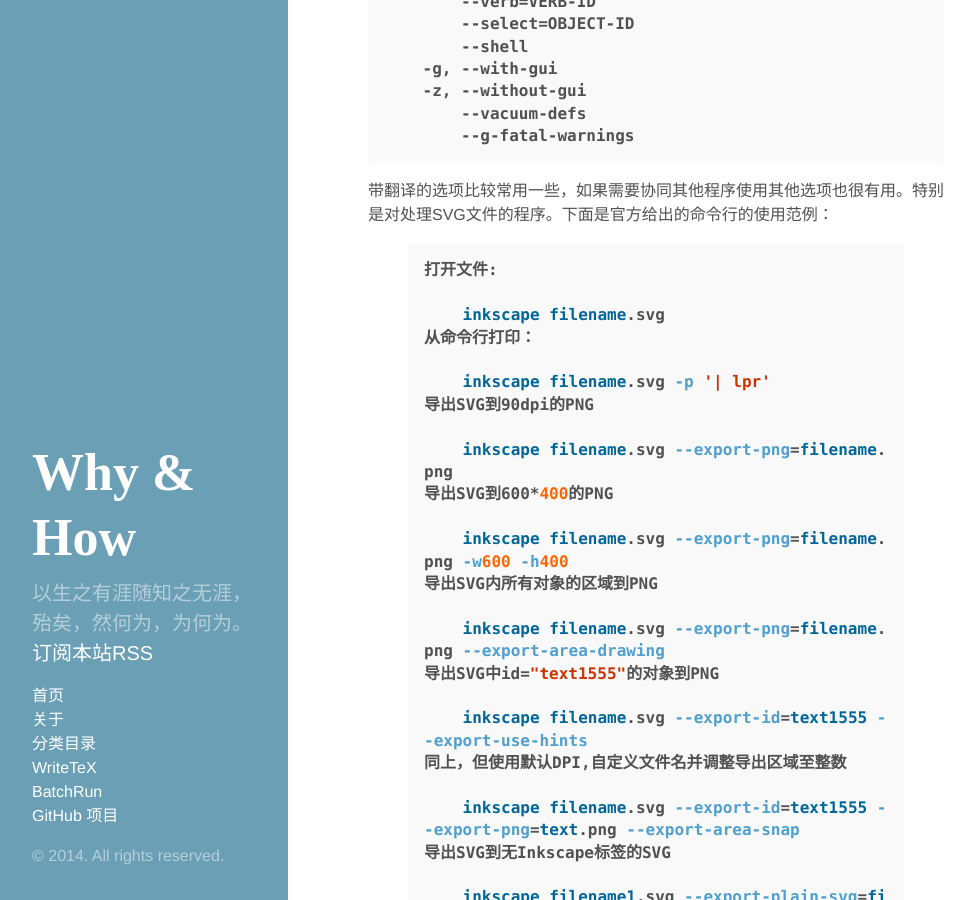
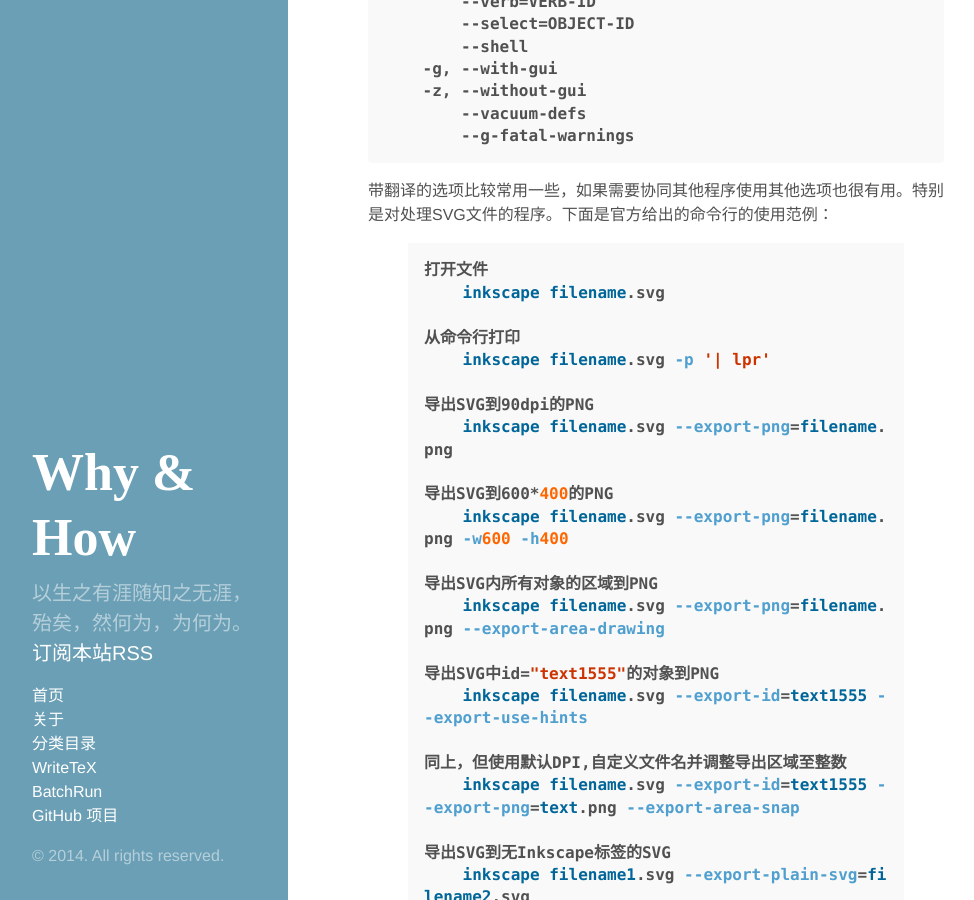
Before and after one commit to wanglongqi/wanglongqi.github.io, a Jekyll site: the page built from _posts/2014-11-17-inkscapecommandline.md, in a window 1280 px wide and 900 px high, scrolled down 1536 px. Shown: the whole window, without its empty margins (0-974 px from the left). Built offline with Jekyll 4.4.1, drawn with Linux system fonts in a browser that asks for light colours; comment, search, counter and statistics services are not loaded; some of the changed lines change nothing that is shown.

Commit message:
no message

```diff
--- a/_posts/2014-11-17-inkscapecommandline.md
+++ b/_posts/2014-11-17-inkscapecommandline.md
@@ -63,40 +63,38 @@
 
 {% highlight batch %}
 
-打开文件:
+打开文件
+    inkscape filename.svg
 
-    inkscape filename.svg
-从命令行打印：
+从命令行打印
+    inkscape filename.svg -p '| lpr'
 
-    inkscape filename.svg -p '| lpr'
 导出SVG到90dpi的PNG
+    inkscape filename.svg --export-png=filename.png
 
-    inkscape filename.svg --export-png=filename.png
 导出SVG到600*400的PNG
+    inkscape filename.svg --export-png=filename.png -w600 -h400
 
-    inkscape filename.svg --export-png=filename.png -w600 -h400
 导出SVG内所有对象的区域到PNG
+    inkscape filename.svg --export-png=filename.png --export-area-drawing
 
-    inkscape filename.svg --export-png=filename.png --export-area-drawing
 导出SVG中id="text1555"的对象到PNG
+    inkscape filename.svg --export-id=text1555 --export-use-hints
 
-    inkscape filename.svg --export-id=text1555 --export-use-hints
 同上，但使用默认DPI,自定义文件名并调整导出区域至整数
+    inkscape filename.svg --export-id=text1555 --export-png=text.png --export-area-snap
 
-    inkscape filename.svg --export-id=text1555 --export-png=text.png --export-area-snap
 导出SVG到无Inkscape标签的SVG
+    inkscape filename1.svg --export-plain-svg=filename2.svg
 
-    inkscape filename1.svg --export-plain-svg=filename2.svg
 导出SVG到EPS，并将文字转换为路径
+    inkscape filename.svg --export-eps=filename.eps --export-text-to-path
 
-    inkscape filename.svg --export-eps=filename.eps --export-text-to-path
 查询text1555的宽度
+    inkscape filename.svg --query-width --query-id text1555
 
-    inkscape filename.svg --query-width --query-id text1555
 拷贝对象id="path1555"，并旋转90度，然后保存并退出。
-
     inkscape filename.svg --select=path1555 --verb=EditDuplicate --verb=ObjectRotate90 --verb=FileSave --verb=FileClose
-
 {% endhighlight %}
 
 
```
